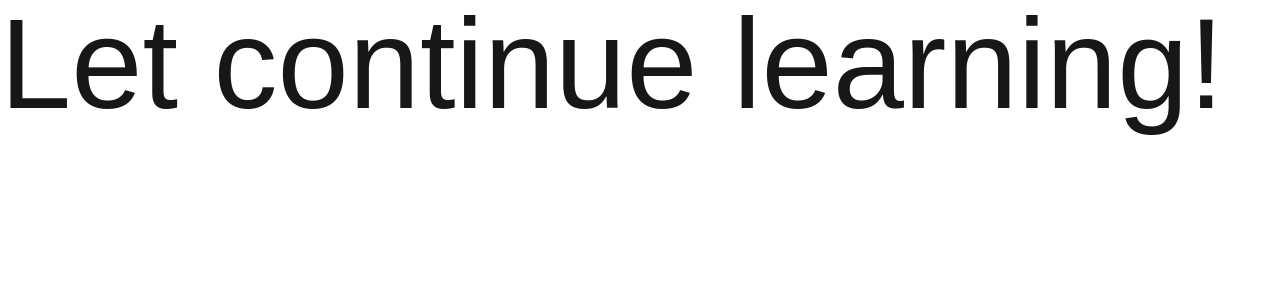
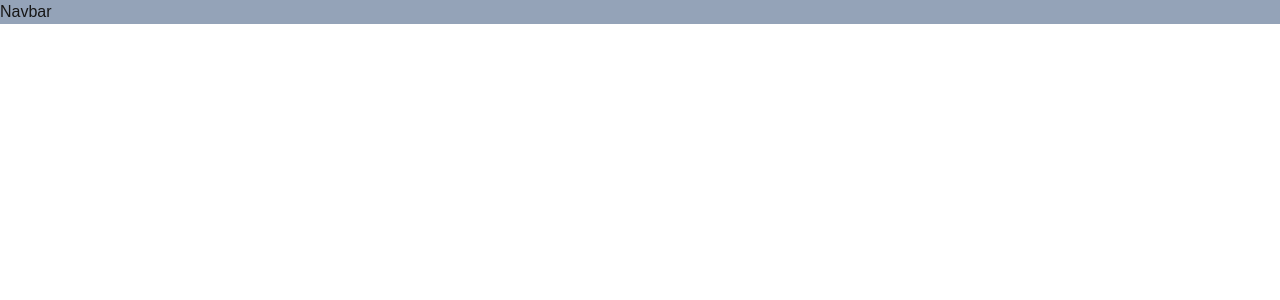
Before and after one commit to FahadAbdulQayyum/next-appp, a Next.js app: page / in a window 1280 px wide. Shown: the top 300 px of the page. Built offline with nearby package versions, Linux system fonts and the light colour scheme.

Commit message:
initialized the navbaar

```diff
--- a/src/app/page.tsx
+++ b/src/app/page.tsx
@@ -1,7 +1,5 @@
 export default function Home() {
   return (
-    <h1 className="text-9xl">
-      Let continue learning!
-    </h1>
+    <div className="bg-slate-400">Navbar</div>
   )
 }
```
